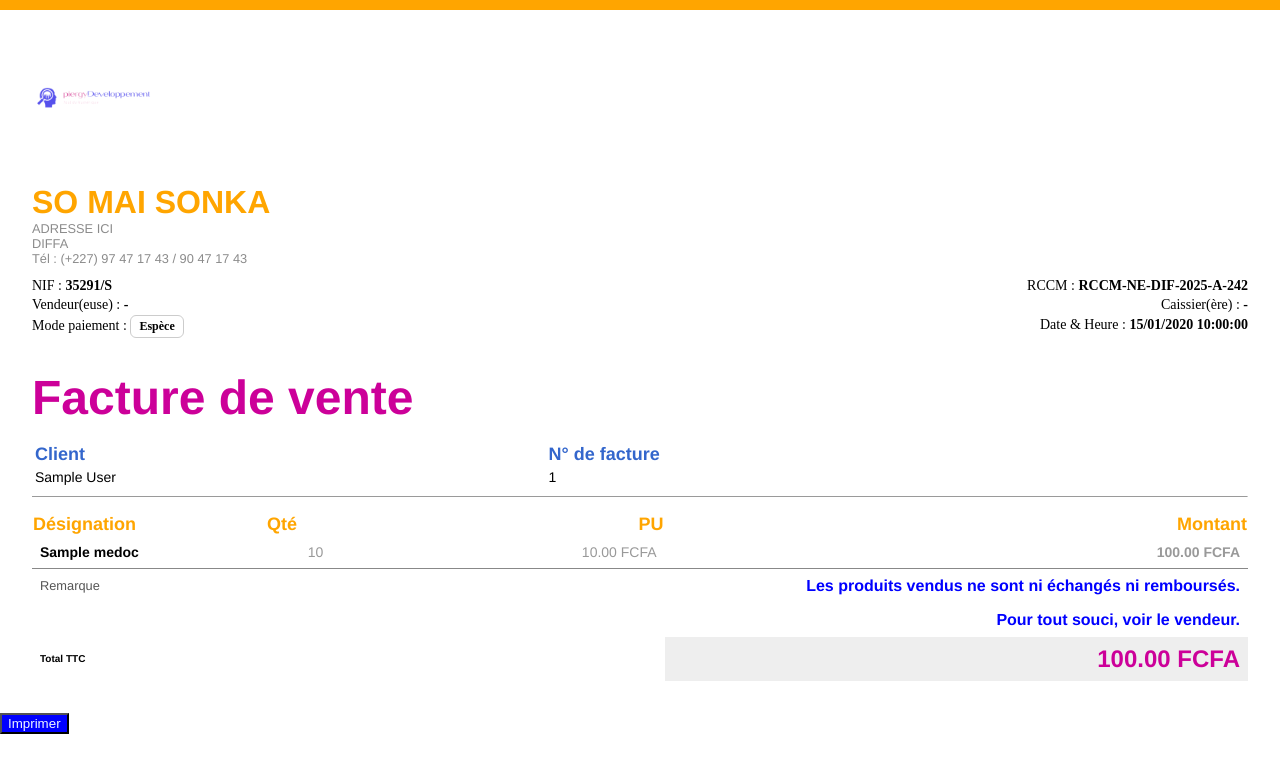
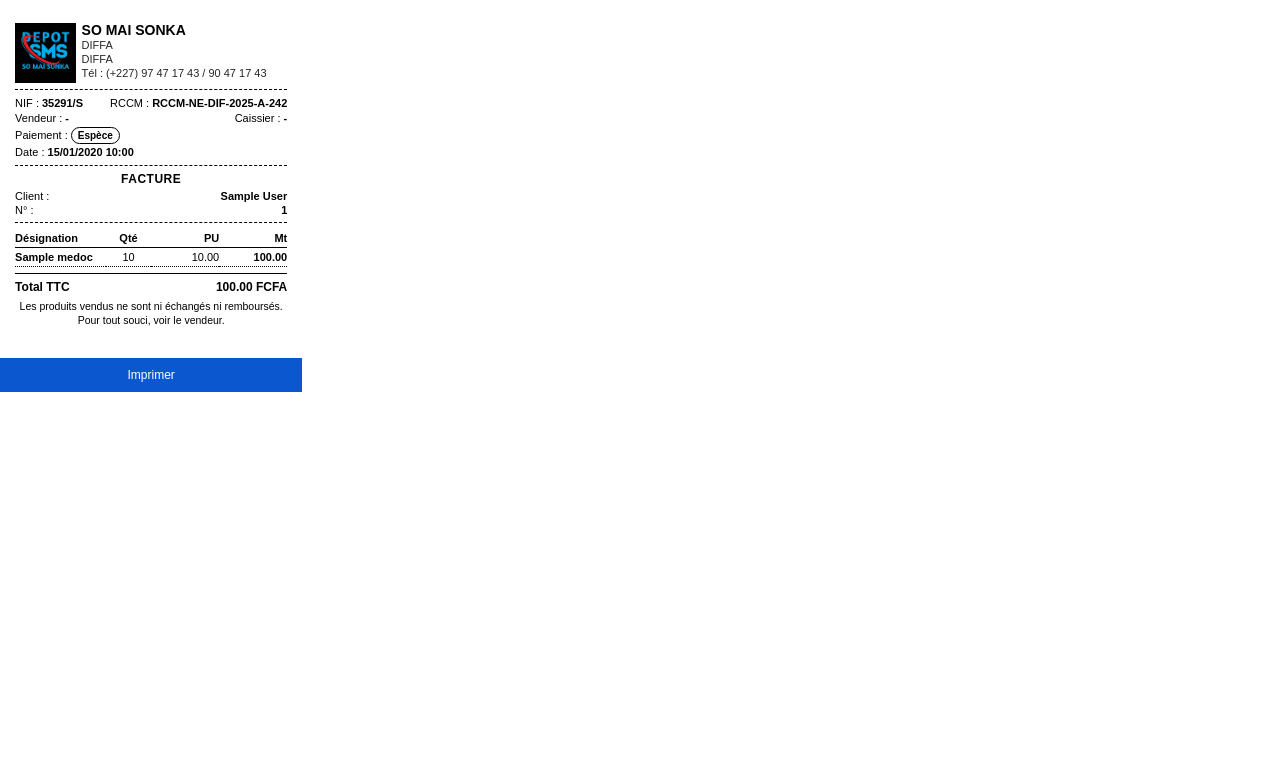
Before and after one commit to jenb-bot/so_mai_sonka, a Django app: page /facture/1/ in a window 1280 px wide. Shown: the top 773 px of the page. Run offline with Django 5.2, Linux system fonts and the light colour scheme; tables that the repository leaves empty hold one stand-in row (values such as "Sample post").

Commit message:
Update: templates + views, ignore db and cache

```diff
--- a/Medicaments/templates/Medicaments/dashboard.html
+++ b/Medicaments/templates/Medicaments/dashboard.html
@@ -231,7 +231,7 @@
 
   <div class="dash-title">
     <span class="icon">📊</span>
-    <span>Dashboard en test commit</span>
+    <span>Dashboard SO MAI SONKA</span>
   </div>
 
   <!-- FILTRE -->
--- a/Medicaments/templates/Medicaments/facture_client.html
+++ b/Medicaments/templates/Medicaments/facture_client.html
@@ -5,31 +5,166 @@
   <meta charset="UTF-8">
   <meta name="viewport" content="width=device-width, initial-scale=1.0">
   <meta http-equiv="X-UA-Compatible" content="ie=edge">
-  <link rel="stylesheet" href="{% static 'styleFacture.css' %}">
   <title>Facture</title>
 
   <style>
-    .infos-pharma{
-      margin: 10px 0 15px 0;
+    /* ✅ Format imprimante thermique */
+    @page{
+      size: 80mm auto;  /* auto = hauteur selon contenu */
+      margin: 0;
+    }
+
+    *{ box-sizing: border-box; }
+
+    body{
+      margin: 0;
+      padding: 0;
+      font-family: Arial, sans-serif;
+      font-size: 12px;
+      color: #000;
+    }
+
+    main{
+      width: 80mm;
+      padding: 6mm 4mm; /* marges internes */
+    }
+
+    .muted{ opacity: .85; }
+
+    /* ✅ Header ticket */
+    .header{
+      display: flex;
+      gap: 6px;
+      align-items: flex-start;
+      margin-bottom: 6px;
+    }
+    .logo{
+      width: 16mm;
+      flex: 0 0 16mm;
+    }
+    .logo img{
+      width: 100%;
+      height: auto;
+      display: block;
+      object-fit: contain;
+    }
+    .pharma{
+      flex: 1;
+    }
+    .pharma h1{
+      margin: 0;
       font-size: 14px;
-      line-height: 1.4;
+      line-height: 1.1;
+      text-transform: uppercase;
     }
-    .infos-pharma .ligne{
+    .pharma p{
+      margin: 1px 0;
+      font-size: 11px;
+      line-height: 1.2;
+    }
+
+    .separator{
+      border-top: 1px dashed #000;
+      margin: 6px 0;
+    }
+
+    /* ✅ Infos en ticket (2 colonnes compactes) */
+    .infos{
+      font-size: 11px;
+      line-height: 1.3;
+    }
+    .infos .ligne{
+      display: flex;
+      justify-content: space-between;
+      gap: 6px;
+      flex-wrap: wrap;
+      margin: 1px 0;
+    }
+    .badge{
+      display:inline-block;
+      padding:1px 6px;
+      border:1px solid #000;
+      border-radius: 10px;
+      font-size: 10px;
+    }
+
+    h2{
+      margin: 6px 0 4px 0;
+      font-size: 12px;
+      text-align: center;
+      letter-spacing: .5px;
+    }
+
+    /* ✅ Client / facture */
+    .client{
+      font-size: 11px;
+    }
+    .client .ligne{
       display:flex;
       justify-content:space-between;
-      gap:10px;
-      flex-wrap:wrap;
+      gap: 6px;
+      margin: 2px 0;
     }
-    .muted{ opacity: .85; }
-    .badge{
-      display:inline-block;
-      padding:2px 8px;
-      border:1px solid #ccc;
-      border-radius:6px;
-      font-size:12px;
+
+    /* ✅ Table ticket : simple, lisible */
+    table{
+      width: 100%;
+      border-collapse: collapse;
+      font-size: 11px;
     }
+    thead th{
+      text-align: left;
+      border-bottom: 1px solid #000;
+      padding: 3px 0;
+    }
+    tbody td{
+      padding: 3px 0;
+      vertical-align: top;
+      border-bottom: 1px dotted #000;
+    }
+
+    .col-qte{ width: 12mm; text-align: center; }
+    .col-pu{ width: 18mm; text-align: right; }
+    .col-mt{ width: 18mm; text-align: right; }
+
+    .prod{
+      font-weight: 700;
+      word-break: break-word;
+    }
+
+    /* ✅ Total */
+    .total{
+      margin-top: 6px;
+      font-size: 12px;
+      font-weight: 700;
+      display:flex;
+      justify-content: space-between;
+      border-top: 1px solid #000;
+      padding-top: 6px;
+    }
+
+    .note{
+      margin-top: 6px;
+      font-size: 10.5px;
+      text-align: center;
+      line-height: 1.3;
+    }
+
+    /* ✅ Bouton masqué à l'impression */
+    #print-button{
+      width: 80mm;
+      margin: 8px 0 0 0;
+      padding: 10px 0;
+      background: #0b57d0;
+      color: #fff;
+      border: none;
+      cursor: pointer;
+      font-size: 12px;
+    }
+
     @media print{
       #print-button{ display:none; }
+      main{ padding: 0; width: 80mm; }
     }
   </style>
 </head>
@@ -37,98 +172,102 @@
 <body>
   <main>
 
-    <img src="{% static 'logo.png' %}" alt="logo" width="10%">
-    <h1>{{ pharmacie_nom|default:"PHARMACIE" }}</h1>
-    <p class="muted">{{ pharmacie_adresse|default:"Adresse" }}</p>
-    <p class="muted">{{ pharmacie_ville|default:"Ville" }}</p>
-    <p class="muted">Tél : (+227) 97 47 17 43 / 90 47 17 43</p>
+    <!-- ✅ Header -->
+    <div class="header">
+      <div class="logo">
+        <img src="{% static '10.jpeg' %}" alt="logo">
+      </div>
+      <div class="pharma">
+        <h1>{{ pharmacie_nom|default:"PHARMACIE" }}</h1>
+        <p class="muted">{{ pharmacie_adresse|default:"Adresse" }}</p>
+        <p class="muted">{{ pharmacie_ville|default:"Ville" }}</p>
+        <p class="muted">Tél : (+227) 97 47 17 43 / 90 47 17 43</p>
+      </div>
+    </div>
 
-    <div class="infos-pharma">
+    <div class="separator"></div>
+
+    <!-- ✅ Infos -->
+    <div class="infos">
       <div class="ligne">
         <span>NIF : <strong>{{ pharmacie_nif|default:"-" }}</strong></span>
         <span>RCCM : <strong>{{ pharmacie_rccm|default:"-" }}</strong></span>
       </div>
       <div class="ligne">
-        <span>Vendeur(euse) : <strong>{{ vendeur|default:"-" }}</strong></span>
-        <span>Caissier(ère) : <strong>{{ caissier|default:"-" }}</strong></span>
+        <span>Vendeur : <strong>{{ vendeur|default:"-" }}</strong></span>
+        <span>Caissier : <strong>{{ caissier|default:"-" }}</strong></span>
       </div>
       <div class="ligne">
-        <span>Mode paiement : <strong class="badge">{{ mode_paiement|default:"Espèce" }}</strong></span>
-        <span>Date & Heure : <strong>{{ sale_date|date:"d/m/Y H:i:s" }}</strong></span>
+        <span>Paiement : <strong class="badge">{{ mode_paiement|default:"Espèce" }}</strong></span>
+      </div>
+      <div class="ligne">
+        <span>Date : <strong>{{ sale_date|date:"d/m/Y H:i" }}</strong></span>
       </div>
     </div>
 
-    <h2>Facture de vente</h2>
+    <div class="separator"></div>
 
-    <table class="client">
-      <tr>
-        <th>Client</th>
-        <th>N° de facture</th>
-      </tr>
-      <tr>
-        <td>
-          {% if customer.name %}
-            {{ customer.name }}
-          {% else %}
-            {{ customer }}
-          {% endif %}
-        </td>
-        <td>{{ id }}</td>
-      </tr>
-    </table>
+    <h2>FACTURE</h2>
 
-    <hr size="1">
+    <!-- ✅ Client + facture -->
+    <div class="client">
+      <div class="ligne">
+        <span>Client :</span>
+        <span>
+          <strong>
+          {% if customer.name %}{{ customer.name }}{% else %}{{ customer }}{% endif %}
+          </strong>
+        </span>
+      </div>
+      <div class="ligne">
+        <span>N° :</span>
+        <span><strong>{{ id }}</strong></span>
+      </div>
+    </div>
 
+    <div class="separator"></div>
+
+    <!-- ✅ Produits -->
     <table class="description">
-      <tbody>
+      <thead>
         <tr>
           <th>Désignation</th>
-          <th>Qté</th>
-          <th>PU</th>
-          <th>Montant</th>
+          <th class="col-qte">Qté</th>
+          <th class="col-pu">PU</th>
+          <th class="col-mt">Mt</th>
         </tr>
+      </thead>
 
+      <tbody>
         {% for l in lignes %}
         <tr>
-          <td>
-            <strong>
-              {% if l.produit.name %}{{ l.produit.name }}{% else %}{{ l.produit }}{% endif %}
-            </strong>
-            {# ✅ description supprimée #}
-          </td>
-          <td>{{ l.quantite }}</td>
-          <td>{{ l.prix_unitaire }} FCFA</td>
-          <td><strong>{{ l.montant }} FCFA</strong></td>
+          <td class="prod">{% if l.produit.name %}{{ l.produit.name }}{% else %}{{ l.produit }}{% endif %}</td>
+          <td class="col-qte">{{ l.quantite }}</td>
+          <td class="col-pu">{{ l.prix_unitaire }}</td>
+          <td class="col-mt"><strong>{{ l.montant }}</strong></td>
         </tr>
         {% endfor %}
       </tbody>
+    </table>
 
-      <tfoot>
-        <tr>
-          <td colspan="2">Remarque</td>
-          <td colspan="2">Les produits vendus ne sont ni échangés ni remboursés.</td>
-        </tr>
-        <tr>
-          <td colspan="4">Pour tout souci, voir le vendeur.</td>
-        </tr>
-        <tr>
-          <td colspan="3"><strong>Total TTC</strong></td>
-          <td><strong>{{ total_amount }} FCFA</strong></td>
-        </tr>
-      </tfoot>
-    </table>
+    <!-- ✅ Total -->
+    <div class="total">
+      <span>Total TTC</span>
+      <span>{{ total_amount }} FCFA</span>
+    </div>
+
+    <div class="note">
+      Les produits vendus ne sont ni échangés ni remboursés.<br>
+      Pour tout souci, voir le vendeur.
+    </div>
 
   </main>
 
-  <!-- ✅ Imprimer sans quitter : ouvre la facture dans un nouvel onglet puis imprime -->
-  <button id="print-button" style="background-color: blue; color: aliceblue;">Imprimer</button>
+  <button id="print-button">Imprimer</button>
 
   <script>
     document.getElementById("print-button").addEventListener("click", function() {
-      let newTab = window.open(window.location.href, "_blank");
-      if (newTab) {
-        newTab.onload = function() { newTab.print(); };
-      }
+      window.print();
     });
   </script>
 </body>
--- a/Medicaments/views.py
+++ b/Medicaments/views.py
@@ -193,7 +193,7 @@ def Facture(request, sale_id):
         "total_amount": total_amount,
 
         "pharmacie_nom": "SO MAI SONKA",
-        "pharmacie_adresse": "ADRESSE ICI ",
+        "pharmacie_adresse": "DIFFA ",
         "pharmacie_ville": "DIFFA",
         "pharmacie_tel": "+227 XX XX XX XX",
         "pharmacie_nif": "35291/S",
```
Also changed, not shown: Medicaments/templates/Medicaments/detail.html (+8 -13 lines), 1 other file.
